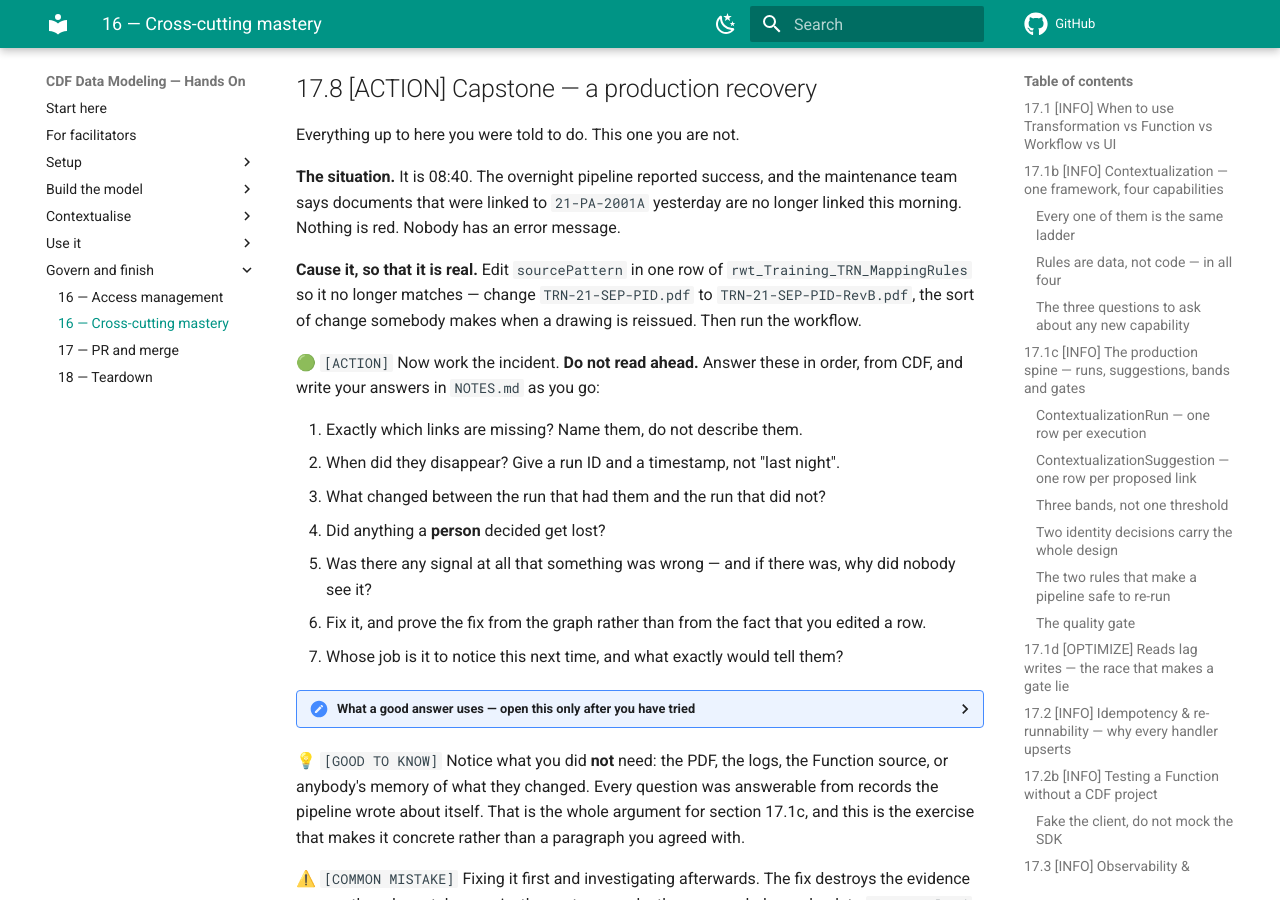
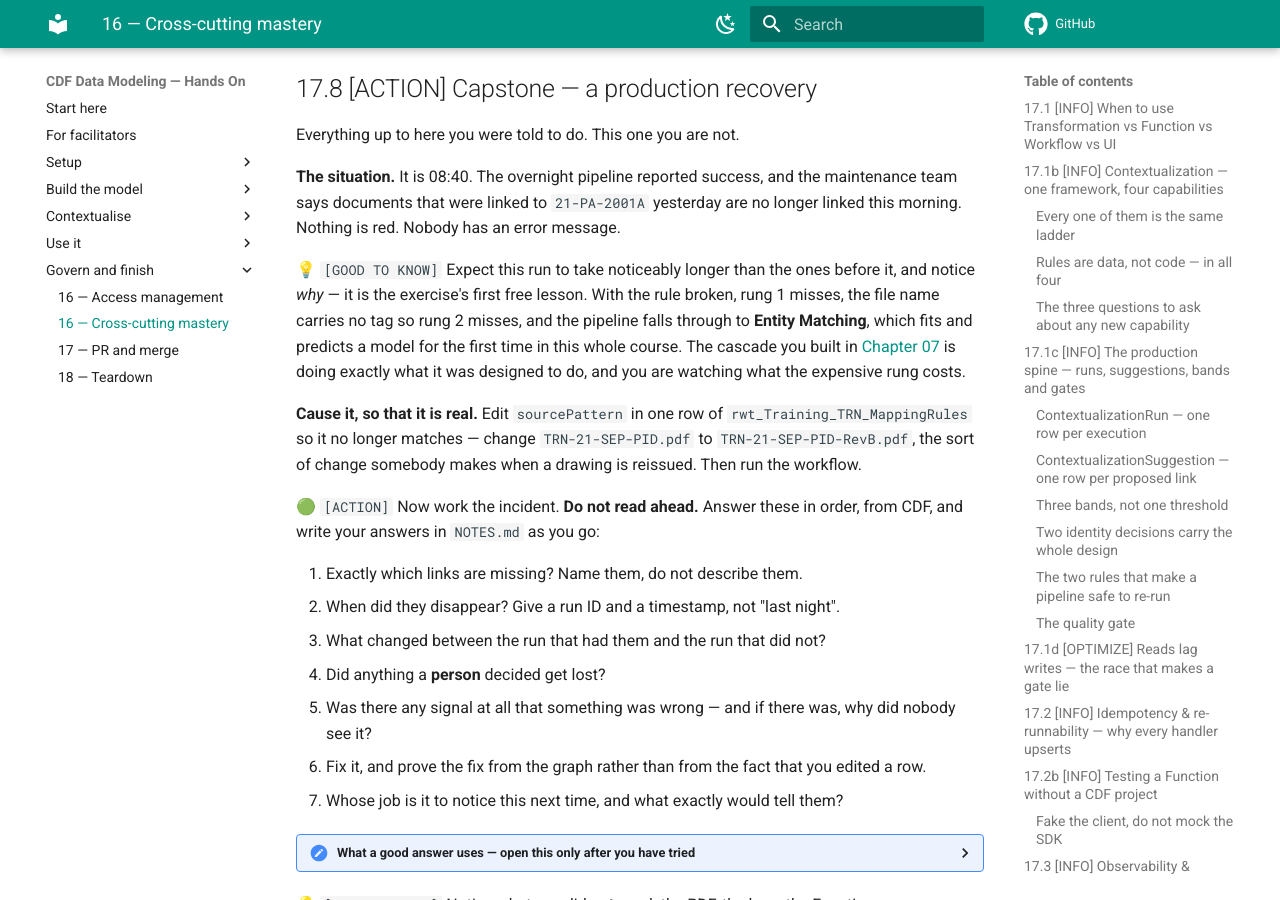
Before and after one commit to sebastian-srikanth/cdf-data-modeling-handson, an MkDocs documentation site: the page built from docs/17-cross-cutting-mastery.md, in a window 1280 px wide and 900 px high, scrolled down 14533 px. Built offline with MkDocs 1.6.1 and Material for MkDocs 9.7.7, drawn with Linux system fonts in a browser that asks for light colours; comment, search, counter and statistics services are not loaded.

Commit message:
Capstone verified end to end: 13 of 13 claims hold
Walked 17.8 as a learner would, against the live project, after the rulesVersion
and shadowed-variable fixes. Every claim the answer key makes now holds:

  the orphaned suggestion is marked superseded and names the run that did it
  the link is actually gone from file.assets
  rulesVersion moves on an EDIT   rules:2:9d14b1e8 -> rules:2:115ee241
  the human decision survives     decidedBy stays 'sebastian', decision 'rejected'
  staleRemovedCount and supersededCount both move
  the gate FAILS, on unresolvedCount
  repair restores the link, the decision, and the counters

Note the rulesVersion pair. Same row count on both sides -- which is exactly why
the old count-based version said nothing -- and a different hash, because the
rule's content changed.

Added the one thing the run taught that the text did not say: this run takes
noticeably longer than the ones before it, because with the rule broken rung 1
misses, the file name carries no tag so rung 2 misses, and the pipeline falls
through to Entity Matching for the first time in the whole course. The learner is
watching what the expensive rung costs, which is a free lesson worth pointing at.

```diff
--- a/docs/17-cross-cutting-mastery.md
+++ b/docs/17-cross-cutting-mastery.md
@@ -619,6 +619,13 @@ Everything up to here you were told to do. This one you are not.
 maintenance team says documents that were linked to `21-PA-2001A` yesterday are no longer
 linked this morning. Nothing is red. Nobody has an error message.
 
+💡 `[GOOD TO KNOW]` Expect this run to take noticeably longer than the ones before it, and
+notice *why* — it is the exercise's first free lesson. With the rule broken, rung 1 misses,
+the file name carries no tag so rung 2 misses, and the pipeline falls through to **Entity
+Matching**, which fits and predicts a model for the first time in this whole course. The
+cascade you built in [Chapter 07](07-entity-matching.md) is doing exactly what it was
+designed to do, and you are watching what the expensive rung costs.
+
 **Cause it, so that it is real.** Edit `sourcePattern` in one row of
 `rwt_Training_TRN_MappingRules` so it no longer matches — change
 `TRN-21-SEP-PID.pdf` to `TRN-21-SEP-PID-RevB.pdf`, the sort of change somebody makes when
```
